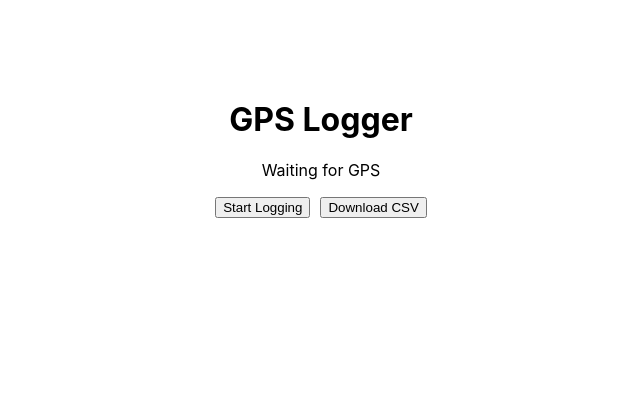
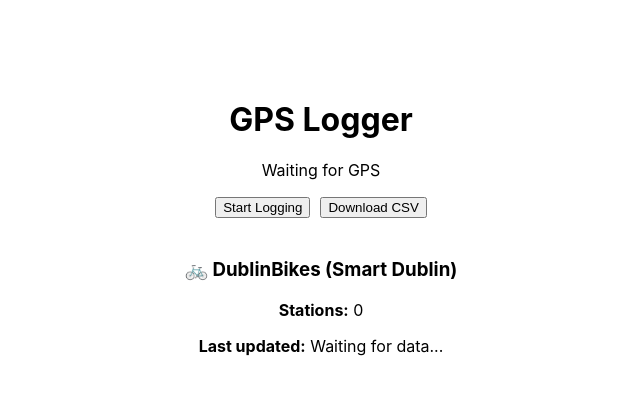
Before and after one commit to Jamieflana/Urban_Computing_Frontend, a React (Create React App) app: page / in a window 1280 px wide. Shown: the top 394 px of the page, without its empty margins (319-959 px from the left). Built offline with nearby package versions, Linux system fonts and the light colour scheme; no server answers.

Commit message:
Use Bike variable for netlify deploy

```diff
--- a/src/App.js
+++ b/src/App.js
@@ -137,6 +137,17 @@
       <button onClick={downloadCSV} style={{ marginLeft: "10px" }}>
         Download CSV
       </button>
+
+      <div style={{ marginTop: "40px" }}>
+        <h3>🚲 DublinBikes (Smart Dublin)</h3>
+        <p>
+          <strong>Stations:</strong> {bikeCount}
+        </p>
+        <p>
+          <strong>Last updated:</strong>{" "}
+          {bikeTimestamp || "Waiting for data..."}
+        </p>
+      </div>
     </div>
   );
 }
```
